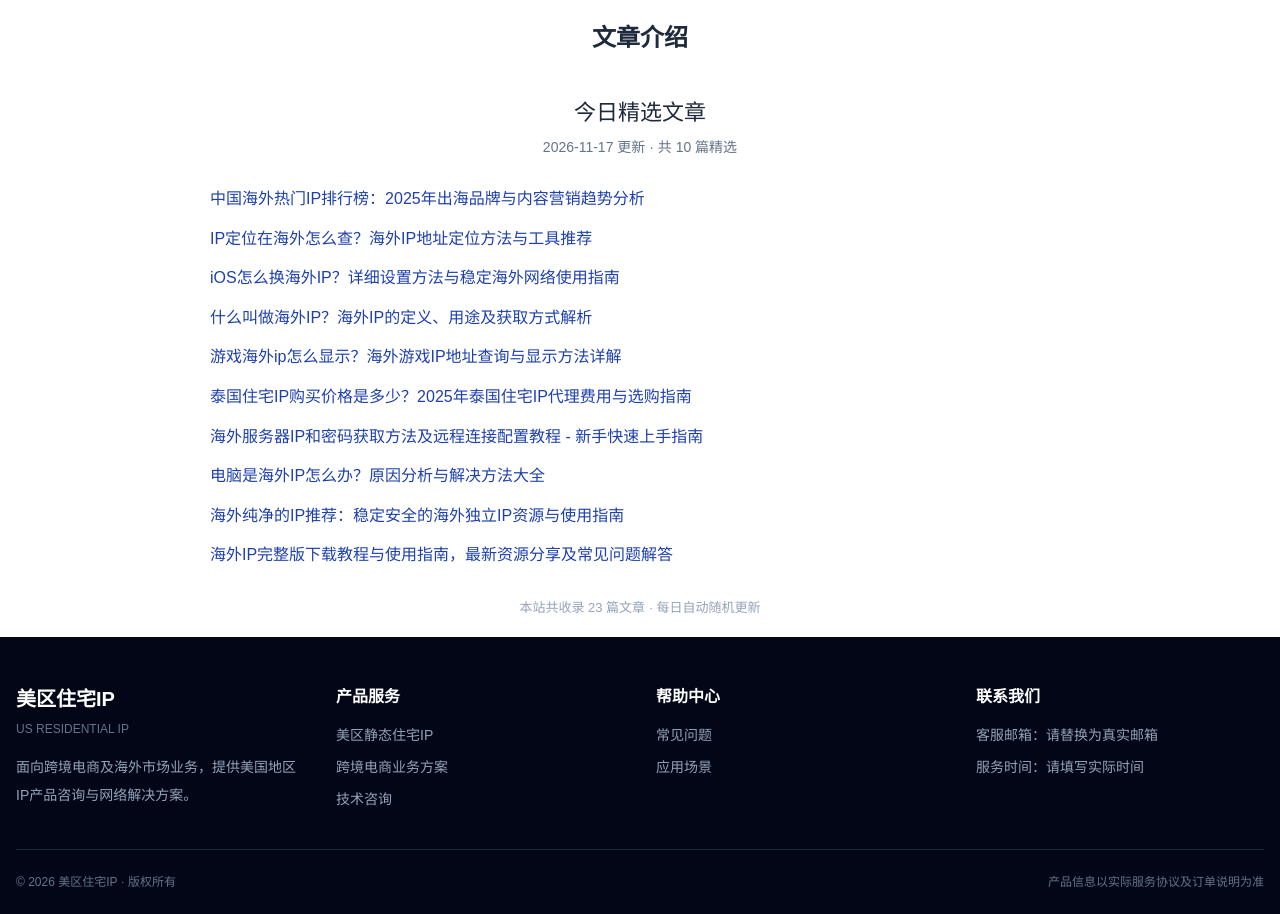
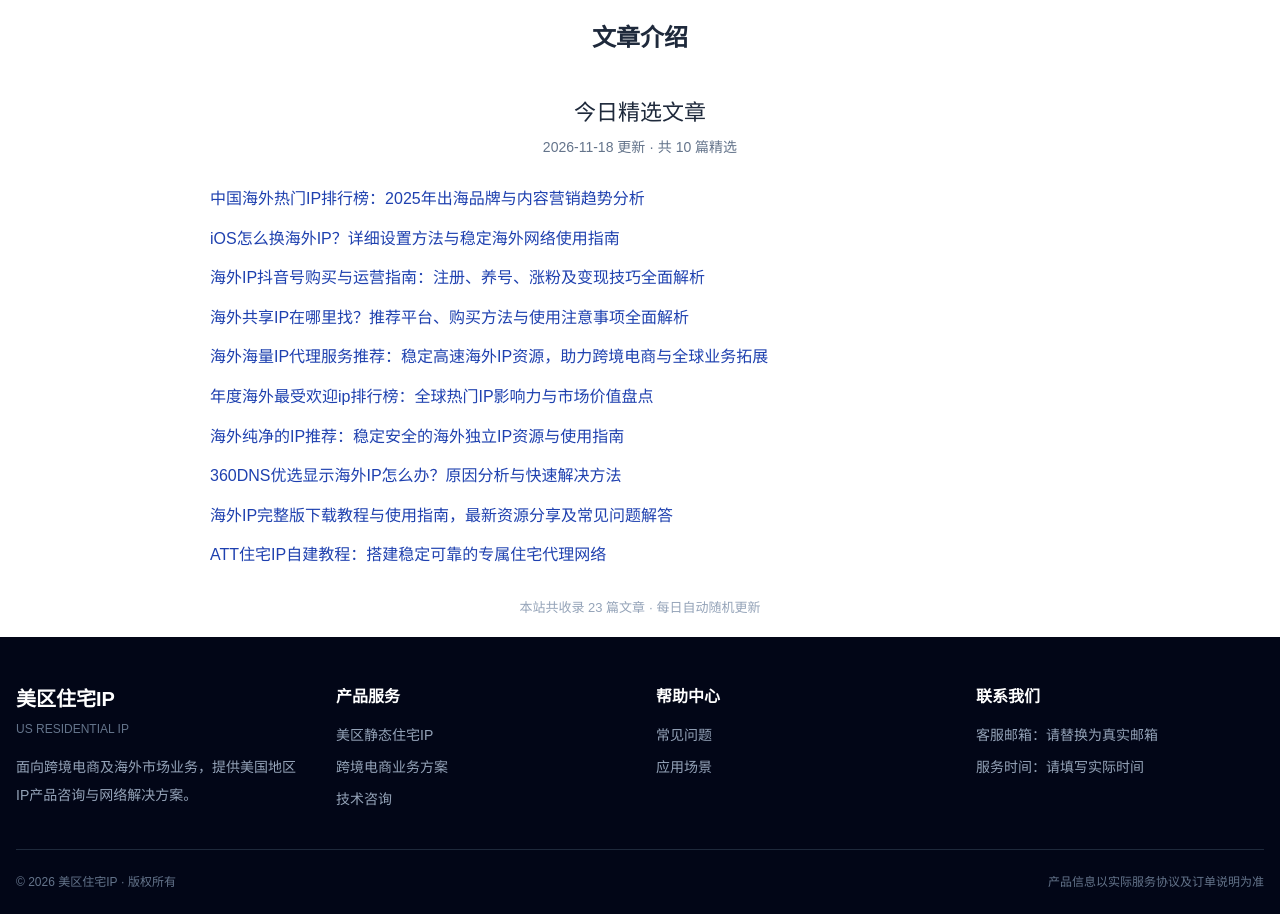
Before and after one commit to ultranova74/Ultranova74.giehub.io, a plain HTML site: page index.html in a window 1280 px wide. Shown: the part 3300-4214 px from the top of the page. Drawn offline with nearby package versions, Linux system fonts and the light colour scheme.

Commit message:
每日文章精选更新 2026-11-18

```diff
--- a/index.html
+++ b/index.html
@@ -293,18 +293,18 @@
         <h2 class="section-title">文章介绍</h2>
         <div class="link-list" style="max-width:900px; margin:0 auto; padding:20px 0;">
             <h2 style="text-align:center; font-size:22px; margin-bottom:8px; color:#1e293b;">今日精选文章</h2>
-            <p style="text-align:center; color:#64748b; font-size:14px; margin-bottom:28px;">2026-11-17 更新 · 共 10 篇精选</p>
+            <p style="text-align:center; color:#64748b; font-size:14px; margin-bottom:28px;">2026-11-18 更新 · 共 10 篇精选</p>
             <ul style="list-style:none; padding:0 20px; margin:0;">
           <li style="margin-bottom:14px; line-height:1.6;"><a href="pages/0BQZe.html" style="color:#1e40af; text-decoration:none; font-size:16px;">中国海外热门IP排行榜：2025年出海品牌与内容营销趋势分析</a></li>
-          <li style="margin-bottom:14px; line-height:1.6;"><a href="pages/0CJSY.html" style="color:#1e40af; text-decoration:none; font-size:16px;">IP定位在海外怎么查？海外IP地址定位方法与工具推荐</a></li>
           <li style="margin-bottom:14px; line-height:1.6;"><a href="pages/0b108.html" style="color:#1e40af; text-decoration:none; font-size:16px;">iOS怎么换海外IP？详细设置方法与稳定海外网络使用指南</a></li>
-          <li style="margin-bottom:14px; line-height:1.6;"><a href="pages/0CL0t.html" style="color:#1e40af; text-decoration:none; font-size:16px;">什么叫做海外IP？海外IP的定义、用途及获取方式解析</a></li>
-          <li style="margin-bottom:14px; line-height:1.6;"><a href="pages/0bWa5.html" style="color:#1e40af; text-decoration:none; font-size:16px;">游戏海外ip怎么显示？海外游戏IP地址查询与显示方法详解</a></li>
-          <li style="margin-bottom:14px; line-height:1.6;"><a href="pages/0C32j.html" style="color:#1e40af; text-decoration:none; font-size:16px;">泰国住宅IP购买价格是多少？2025年泰国住宅IP代理费用与选购指南</a></li>
-          <li style="margin-bottom:14px; line-height:1.6;"><a href="pages/0B9v5.html" style="color:#1e40af; text-decoration:none; font-size:16px;">海外服务器IP和密码获取方法及远程连接配置教程 - 新手快速上手指南</a></li>
-          <li style="margin-bottom:14px; line-height:1.6;"><a href="pages/0b8ti.html" style="color:#1e40af; text-decoration:none; font-size:16px;">电脑是海外IP怎么办？原因分析与解决方法大全</a></li>
+          <li style="margin-bottom:14px; line-height:1.6;"><a href="pages/0bw22.html" style="color:#1e40af; text-decoration:none; font-size:16px;">海外IP抖音号购买与运营指南：注册、养号、涨粉及变现技巧全面解析</a></li>
+          <li style="margin-bottom:14px; line-height:1.6;"><a href="pages/0C38s.html" style="color:#1e40af; text-decoration:none; font-size:16px;">海外共享IP在哪里找？推荐平台、购买方法与使用注意事项全面解析</a></li>
+          <li style="margin-bottom:14px; line-height:1.6;"><a href="pages/0BDmD.html" style="color:#1e40af; text-decoration:none; font-size:16px;">海外海量IP代理服务推荐：稳定高速海外IP资源，助力跨境电商与全球业务拓展</a></li>
+          <li style="margin-bottom:14px; line-height:1.6;"><a href="pages/0ck4W.html" style="color:#1e40af; text-decoration:none; font-size:16px;">年度海外最受欢迎ip排行榜：全球热门IP影响力与市场价值盘点</a></li>
           <li style="margin-bottom:14px; line-height:1.6;"><a href="pages/0Bw0B.html" style="color:#1e40af; text-decoration:none; font-size:16px;">海外纯净的IP推荐：稳定安全的海外独立IP资源与使用指南</a></li>
+          <li style="margin-bottom:14px; line-height:1.6;"><a href="pages/0c7d4.html" style="color:#1e40af; text-decoration:none; font-size:16px;">360DNS优选显示海外IP怎么办？原因分析与快速解决方法</a></li>
           <li style="margin-bottom:14px; line-height:1.6;"><a href="pages/0bddu.html" style="color:#1e40af; text-decoration:none; font-size:16px;">海外IP完整版下载教程与使用指南，最新资源分享及常见问题解答</a></li>
+          <li style="margin-bottom:14px; line-height:1.6;"><a href="pages/0cNkT.html" style="color:#1e40af; text-decoration:none; font-size:16px;">ATT住宅IP自建教程：搭建稳定可靠的专属住宅代理网络</a></li>
             </ul>
             <p style="text-align:center; margin-top:30px; color:#94a3b8; font-size:13px;">本站共收录 23 篇文章 · 每日自动随机更新</p>
         </div>
```
